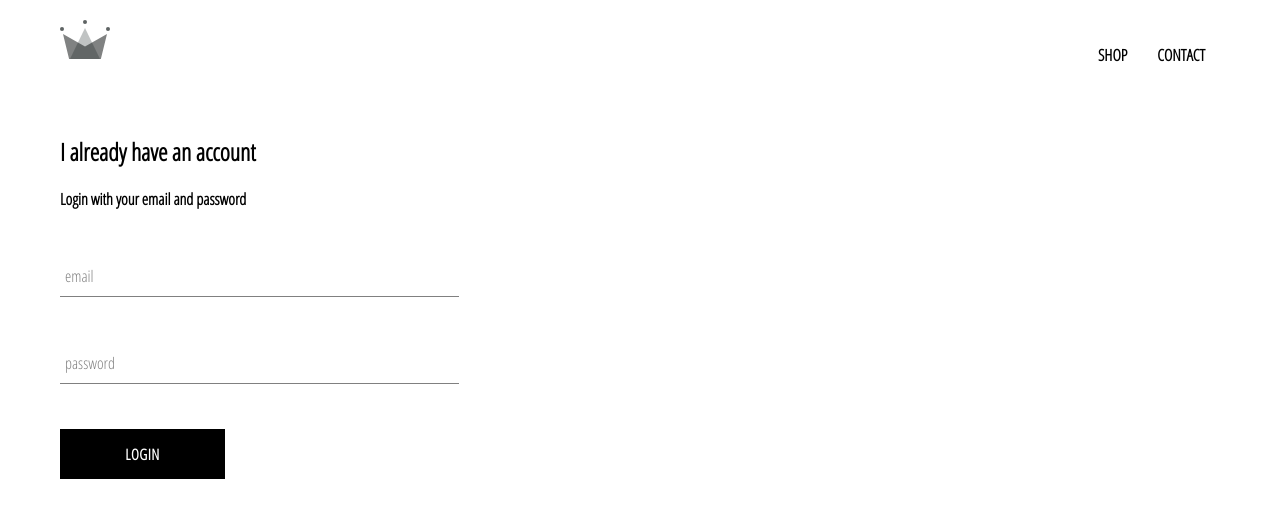
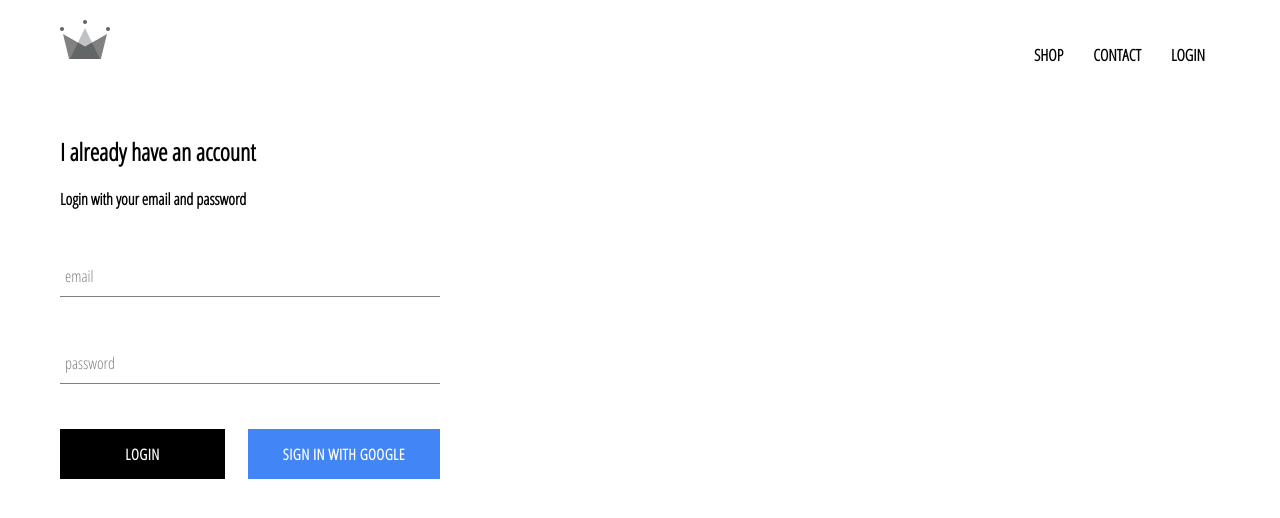
Before and after one commit to javiside/ecom-clothing, a React (Create React App) app: page /login in a window 1280 px wide. Shown: the top 518 px of the page. Built offline with nearby package versions, Linux system fonts and the light colour scheme; no server answers.

Commit message:
integrated firebase into application, created sign in page with sign in component and sign in with google

```diff
--- a/package.json
+++ b/package.json
@@ -6,6 +6,7 @@
     "@testing-library/jest-dom": "^5.11.9",
     "@testing-library/react": "^11.2.5",
     "@testing-library/user-event": "^12.6.3",
+    "firebase": "^8.2.5",
     "node-sass": "^5.0.0",
     "react": "^17.0.1",
     "react-dom": "^17.0.1",
--- a/src/App.css
+++ b/src/App.css
@@ -8,3 +8,7 @@
   text-decoration: none;
   color: black;
 }
+
+* {
+  box-sizing: border-box;
+}
--- a/src/App.js
+++ b/src/App.js
@@ -6,12 +6,32 @@
 import HomePage from "./pages/homepage";
 import ShopPage from "./pages/shop";
 import Header from "./components/header";
-import LoginAndRegister from "./pages/login-and-register"
+import LoginAndRegister from "./pages/login-and-register";
+import { auth } from "./firebase/firebase.utils";
 
-function App() {
+class App extends React.Component {
+  constructor(props) {
+    super(props);
+
+    this.state = { currentUser: null };
+  }
+
+  unsuscribeFromAuth = null;
+
+  componentDidMount() {
+    this.unsuscribeFromAuth = auth.onAuthStateChanged((user) => {
+      this.setState({ currentUser: user });
+    });
+  }
+
+  componentWillUnmount() {
+    this.unsuscribeFromAuth();
+  }
+
+  render() {
     return (
       <>
-      <Header />
+        <Header currentUser={this.state.currentUser} />
         <Switch>
           <Route exact path="/" component={HomePage} />
           <Route path="/shop" component={ShopPage} />
@@ -20,5 +40,6 @@
       </>
     );
   }
+}
 
 export default App;
--- a/src/components/custom-button.jsx
+++ b/src/components/custom-button.jsx
@@ -2,8 +2,11 @@
 
 import "./custom-button.scss";
 
-const CustomButton = ({ children, ...otherProps }) => (
-  <button className="custom-button" {...otherProps}>
+const CustomButton = ({ children, isGoogleSignin, ...otherProps }) => (
+  <button
+    className={`${isGoogleSignin ? "google-sign-in" : ""} custom-button`}
+    {...otherProps}
+  >
     {children}
   </button>
 );
--- a/src/components/custom-button.scss
+++ b/src/components/custom-button.scss
@@ -9,7 +9,7 @@
   background-color: black;
   color: white;
   text-transform: uppercase;
-  font-family: 'Open Sans Condensed';
+  font-family: "Open Sans Condensed";
   font-weight: bolder;
   border: none;
   cursor: pointer;
@@ -19,4 +19,14 @@
     color: black;
     border: 1px solid black;
   }
+
+  &.google-sign-in {
+    background-color: #4285f4;
+    color: white;
+
+    &:hover {
+      background-color: #4a6bce;
+      border: none;
+    }
+  }
 }
--- a/src/components/header.jsx
+++ b/src/components/header.jsx
@@ -1,20 +1,36 @@
 import React from "react";
 import { Link } from "react-router-dom";
 
-import {ReactComponent as Logo} from "../assets/crown.svg"
+import { auth } from "../firebase/firebase.utils";
+
+import { ReactComponent as Logo } from "../assets/crown.svg";
 
 import "./header.scss";
 
-const Header = () => (
+const Header = (props) => {
+  console.log(props);
+  console.log(props.currentUser);
+  return(
   <header className="header">
     <Link to="/">
       <Logo className="logo" />
     </Link>
     <div className="options">
-      <Link className="option" to="/shop">SHOP</Link>
-      <Link className="option" to="/contact">CONTACT</Link>
+      <Link className="option" to="/shop">
+        SHOP
+      </Link>
+      <Link className="option" to="/contact">
+        CONTACT
+      </Link>
+      {props.currentUser ? (
+        <div className="option" onClick={() => auth.signOut()}>
+          LOGOUT
+        </div>
+      ) : (
+        <Link className="option" to="/login">LOGIN</Link>
+      )}
     </div>
   </header>
-);
+)};
 
 export default Header;
--- a/src/components/header.scss
+++ b/src/components/header.scss
@@ -20,6 +20,7 @@
 
     .option {
       padding: 10px 15px;
+      cursor: pointer;
     }
   }
 }
--- a/src/components/login.jsx
+++ b/src/components/login.jsx
@@ -2,6 +2,8 @@
 
 import FormInput from "./form-input";
 import CustomButton from "./custom-button";
+
+import { signInWithGoogle } from "../firebase/firebase.utils";
 
 import "./login.scss";
 
@@ -46,10 +48,14 @@
             label="password"
             value={password}
             handleChange={this.handleChange}
-            requierd
+            required
           />
-
-          <CustomButton type="submit">Login</CustomButton>
+          <div className="buttons">
+            <CustomButton type="submit">Login</CustomButton>
+            <CustomButton onClick={signInWithGoogle} isGoogleSignin>
+              Sign in with Google
+            </CustomButton>
+          </div>
         </form>
       </div>
     );
--- a/src/components/login.scss
+++ b/src/components/login.scss
@@ -1,9 +1,14 @@
 .login {
-  width: 30vw;
+  width: 380px;
   display: flex;
   flex-direction: column;
 
   .title {
     margin: 10px 0;
   }
+
+  .buttons {
+    display: flex;
+    justify-content: space-between;
+  }
 }
--- /dev/null
+++ b/src/firebase/firebase.utils.js
@@ -0,0 +1,24 @@
+import firebase from "firebase/app";
+import "firebase/firestore";
+import "firebase/auth";
+
+const config = {
+  apiKey: "AIzaSyAEcZDC4sVxeBD2ovf1ib7t32AR7notWwc",
+  authDomain: "ecom-cloth-db.firebaseapp.com",
+  projectId: "ecom-cloth-db",
+  storageBucket: "ecom-cloth-db.appspot.com",
+  messagingSenderId: "428337650397",
+  appId: "1:428337650397:web:81f46bf133dcf800ff9934",
+  measurementId: "G-SMRWQ3DYK2",
+};
+
+firebase.initializeApp(config);
+
+export const auth = firebase.auth();
+export const firestore = firebase.firestore();
+
+const provider = new firebase.auth.GoogleAuthProvider();
+provider.setCustomParameters({ prompt: "select_account" });
+export const signInWithGoogle = () => auth.signInWithPopup(provider);
+
+export default firebase;
```
Also changed, not shown: 1 other file (tests, documents, lock files or other folders). Lines whose indentation alone changed are shown as unchanged.
